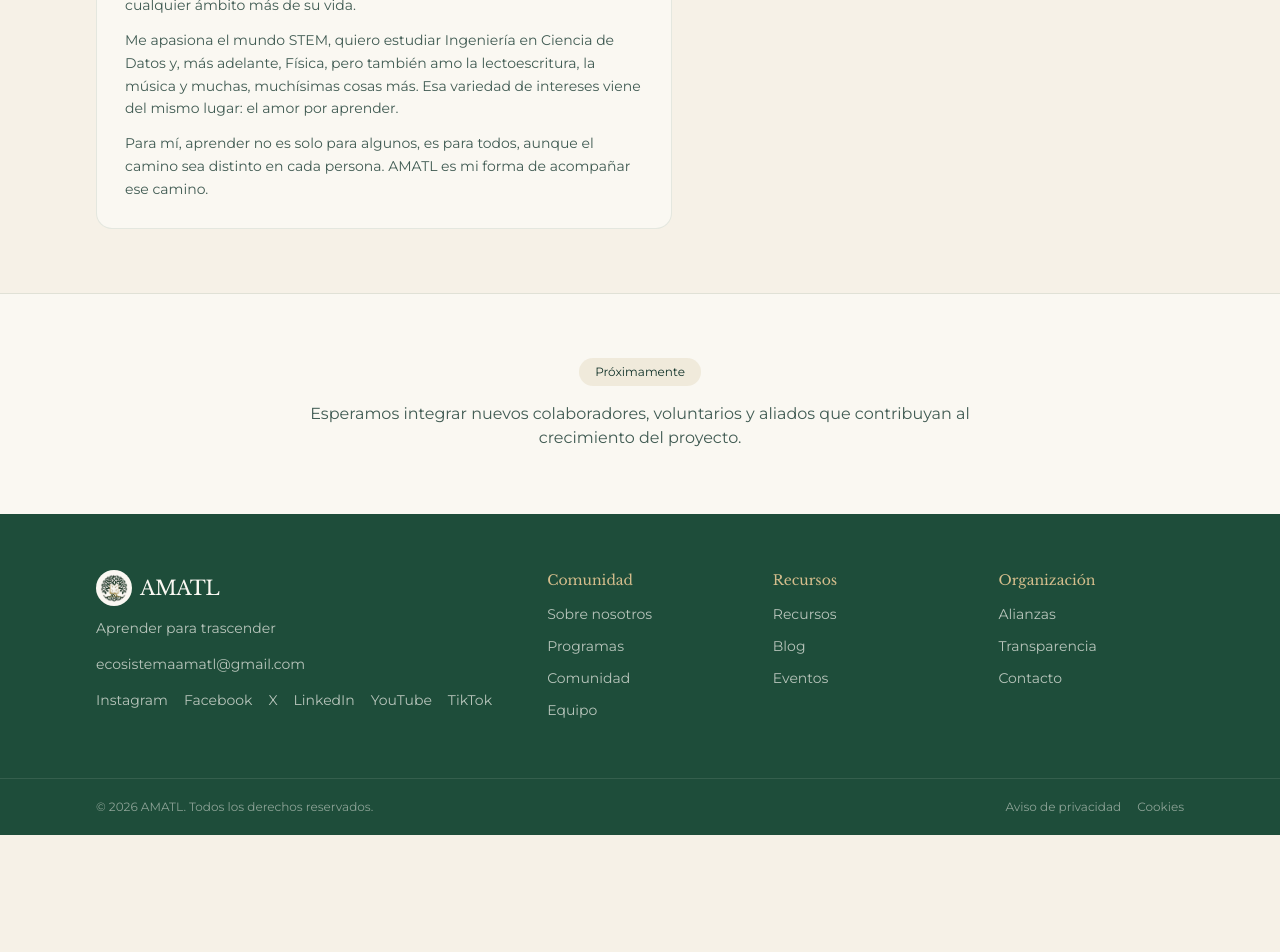
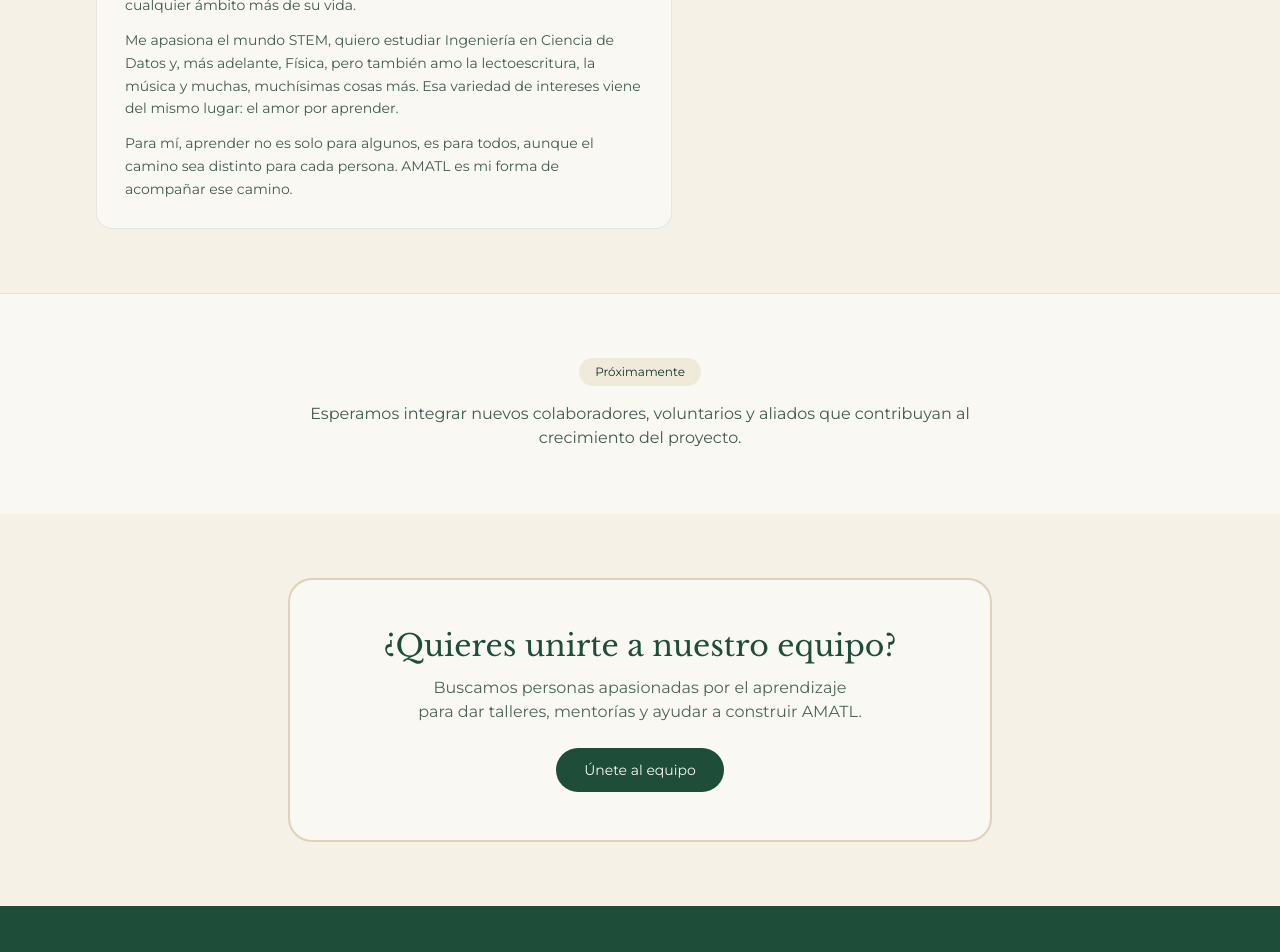
Before and after one commit to GabrielaXicohtencatl/amatl, a Next.js app: page /equipo in a window 1280 px wide. Shown: the part 720-1672 px from the top of the page. Before the commit the page ends 1555 px from the top, so only its background shows below. Built offline with nearby package versions, Linux system fonts and the light colour scheme; no server answers.

Commit message:
Cambio a textos y agrega banners de participación en equipo y alianzas

```diff
--- a/app/alianzas/page.js
+++ b/app/alianzas/page.js
@@ -1,4 +1,5 @@
 import PageHero from '@/components/PageHero'
+import Link from 'next/link'
 
 export const metadata = {
   title: 'Alianzas',
@@ -7,11 +8,35 @@ export const metadata = {
 
 export default function AlianzasPage() {
   return (
-    <PageHero
-      eyebrow="Alianzas"
-      title="La colaboración multiplica el impacto"
-      description="Estamos abiertos a construir alianzas con instituciones educativas, organizaciones sociales, empresas y comunidades que compartan nuestros valores. Próximamente presentaremos nuestras alianzas y colaboraciones."
-      enDesarrollo
-    />
+    <>
+      <PageHero
+        eyebrow="Alianzas"
+        title="La colaboración multiplica el impacto"
+        description="Estamos abiertos a construir alianzas con instituciones educativas, organizaciones sociales, empresas y comunidades que compartan nuestros valores."
+        enDesarrollo
+      />
+
+      <section className="bg-fondo">
+        <div className="mx-auto max-w-3xl px-5 sm:px-8 py-16">
+          <div className="rounded-3xl border-2 border-dorado/40 bg-marfil px-6 sm:px-12 py-12 text-center">
+            <h2 className="font-display text-2xl sm:text-3xl text-verde">
+              ¿Quieres ser aliado de AMATL?
+            </h2>
+            <p className="mt-3 text-verde-oscuro/75 max-w-md mx-auto">
+              Si representas una institución, organización o empresa interesada en colaborar con
+              nosotros, nos encantaría conocerte.
+            </p>
+            <Link
+              href="https://docs.google.com/forms/d/e/1FAIpQLSc2iTZ_W7mfUv52JLyPtuecAII1Nd71wvAu9xgbzwkpodWzPQ/viewform"
+              target="_blank"
+              rel="noopener noreferrer"
+              className="mt-6 inline-flex rounded-full bg-verde px-7 py-3 text-sm text-marfil hover:bg-verde-claro transition-colors"
+            >
+              Conviértete en aliado
+            </Link>
+          </div>
+        </div>
+      </section>
+    </>
   )
 }
--- a/app/equipo/page.js
+++ b/app/equipo/page.js
@@ -1,4 +1,5 @@
 import PageHero from '@/components/PageHero'
+import Link from 'next/link'
 
 export const metadata = {
   title: 'Equipo',
@@ -18,7 +19,7 @@ export default function EquipoPage() {
         <div className="mx-auto max-w-6xl px-5 sm:px-8 py-16">
           <h2 className="font-display text-xl text-verde mb-6">Fundadora</h2>
           <div className="max-w-xl rounded-2xl bg-marfil border border-verde/10 p-7">
-            <p className="font-display text-lg text-verde">Gabriela Xicohtencatl</p>
+            <p className="font-display text-lg text-verde">Gabriela S. Martínez Xicohténcatl</p>
             <p className="text-xs uppercase tracking-wide text-dorado mt-1 mb-4">Fundadora de AMATL</p>
             <div className="space-y-3 text-sm text-verde-oscuro/80 leading-relaxed">
               <p>
@@ -36,7 +37,7 @@ export default function EquipoPage() {
               </p>
               <p>
                 Para mí, aprender no es solo para algunos, es para todos, aunque el camino sea distinto
-                en cada persona. AMATL es mi forma de acompañar ese camino.
+                para cada persona. AMATL es mi forma de acompañar ese camino.
               </p>
             </div>
           </div>
@@ -54,6 +55,29 @@ export default function EquipoPage() {
           </p>
         </div>
       </section>
+
+      <section className="bg-fondo">
+        <div className="mx-auto max-w-3xl px-5 sm:px-8 py-16">
+          <div className="rounded-3xl border-2 border-dorado/40 bg-marfil px-6 sm:px-12 py-12 text-center">
+            <h2 className="font-display text-2xl sm:text-3xl text-verde">
+              ¿Quieres unirte a nuestro equipo?
+            </h2>
+            <p className="mt-3 text-verde-oscuro/75 max-w-md mx-auto">
+              Buscamos personas apasionadas por el aprendizaje para dar talleres, mentorías y
+              ayudar a construir AMATL.
+            </p>
+            <Link
+              href="https://docs.google.com/forms/d/e/1FAIpQLSc2iTZ_W7mfUv52JLyPtuecAII1Nd71wvAu9xgbzwkpodWzPQ/viewform"
+              target="_blank"
+              rel="noopener noreferrer"
+              className="mt-6 inline-flex rounded-full bg-verde px-7 py-3 text-sm text-marfil hover:bg-verde-claro transition-colors"
+            >
+              Únete al equipo
+            </Link>
+          </div>
+        </div>
+      </section>
+
     </>
   )
 }
--- a/app/page.js
+++ b/app/page.js
@@ -84,9 +84,9 @@ export default function HomePage() {
             <h2 className="font-display text-2xl sm:text-3xl text-verde">¿Qué es AMATL?</h2>
             <p className="mt-6 text-verde-oscuro/80 leading-relaxed">
             AMATL nace de la convicción de que el aprendizaje tiene el poder de transformar vidas.
-            Inspirado en la tradición del conocimiento compartido, buscamos crear espacios donde
-            las personas puedan desarrollar habilidades, intercambiar ideas y construir proyectos
-            que contribuyan al bienestar de sus comunidades.
+            Inspirado en la filosofía de aprender a aprender y la tradición del conocimiento compartido,
+            buscamos crear espacios donde las personas puedan desarrollar habilidades, intercambiar
+            ideas y construir proyectos que contribuyan al bienestar de sus comunidades.
             </p>
             <p className="mt-4 text-verde-oscuro/80 leading-relaxed">
             Creemos que aprender no consiste únicamente en adquirir información, sino en
@@ -161,11 +161,11 @@ export default function HomePage() {
                 Recibe actualizaciones
               </p>
               <h2 className="font-display text-2xl sm:text-3xl">
-                Sé de las primeras personas en entrar a AMATL
+                Sé de las primeras personas en enterarte de los movimientos de AMATL
               </h2>
               <p className="mt-3 text-marfil/75 max-w-md">
                 Cursos, mentorías y comunidad están en camino. Deja tu correo y te avisamos en
-                cuanto abramos las primeras inscripciones.
+                cuanto alguna novedad se presente.
               </p>
             </div>
             <WaitlistForm
--- a/app/sobre-nosotros/page.js
+++ b/app/sobre-nosotros/page.js
@@ -40,7 +40,7 @@ export default function SobreNosotrosPage() {
             <p>
               AMATL surge como una iniciativa orientada a fomentar el aprendizaje significativo y el
               crecimiento integral de las personas. Desde esa inquietud comenzó la construcción de un
-              es pacio que busca conectar conocimiento, cultura, creatividad y compromiso social.
+              espacio que busca conectar conocimiento, cultura, creatividad y compromiso social.
             </p>
             <p>
               AMATL continúa evolucionando como un proyecto abierto a nuevas ideas, personas y
```
